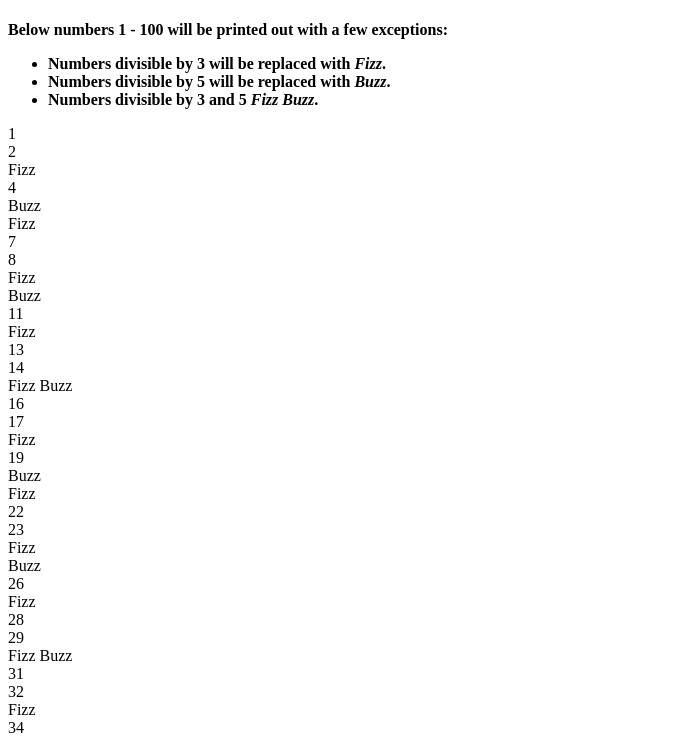
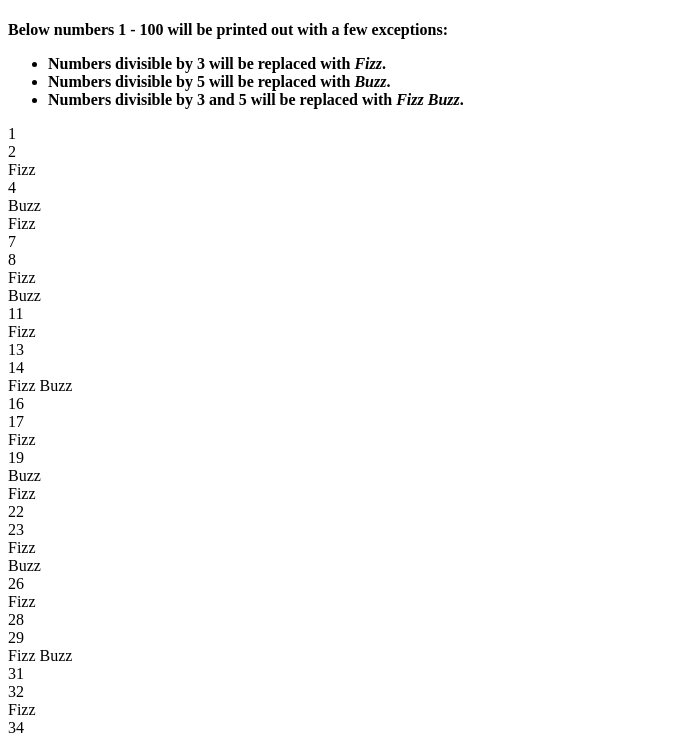
Before and after one commit to Hollyw00d/fizzBuzzApp, a plain HTML site: page index.html in a window 1280 px wide. Shown: the part 59-797 px from the top of the page, without its empty margins (0-698 px from the left). Drawn offline with Linux system fonts and the light colour scheme.

Commit message:
fixed grammar error

```diff
--- a/index.html
+++ b/index.html
@@ -14,7 +14,7 @@
 <ul>
 	<li><strong>Numbers divisible by 3 will be replaced with <em>Fizz</em>.</strong></li>
 	<li><strong>Numbers divisible by 5 will be replaced with <em>Buzz</em>.</strong></li>
-	<li><strong>Numbers divisible by 3 and 5 <em>Fizz Buzz</em>.</strong></li>
+	<li><strong>Numbers divisible by 3 and 5 will be replaced with <em>Fizz Buzz</em>.</strong></li>
 </ul>
 
 <p id="fizzbuzz-output"></p>
```
